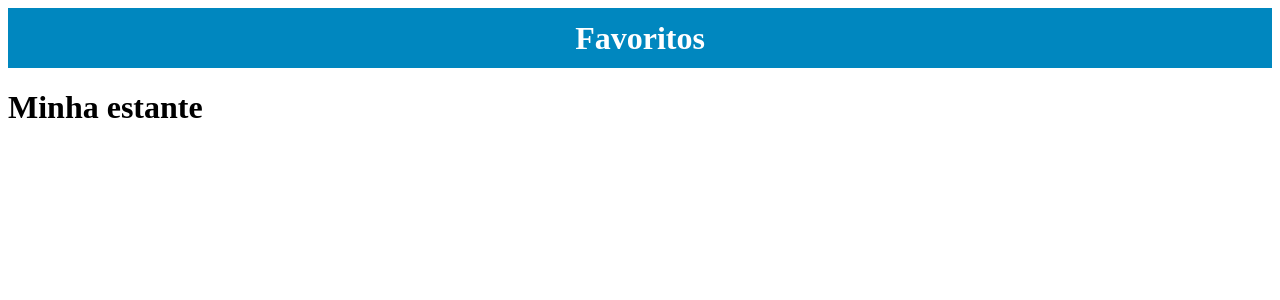
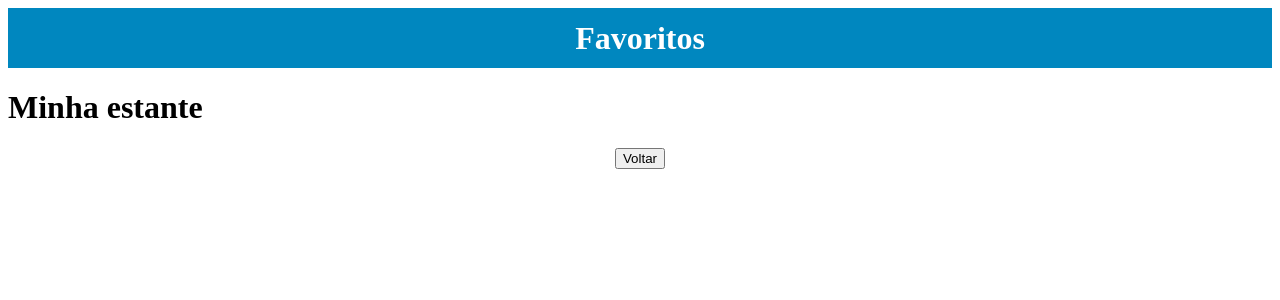
Before and after one commit to arthur-arend/react-google-books, a React (Create React App) app: page /favorites in a window 1280 px wide. Shown: the top 300 px of the page. Built offline with nearby package versions, Linux system fonts and the light colour scheme.

Commit message:
Button back

```diff
--- a/src/components/Header/index.jsx
+++ b/src/components/Header/index.jsx
@@ -3,7 +3,6 @@ import React from "react";
 import "./styles.scss";
 
 function Header({ title }) {
-  console.log(title);
   return (
     <div className="header__container">
       <h1>{title}</h1>
--- a/src/pages/Detail/index.jsx
+++ b/src/pages/Detail/index.jsx
@@ -20,7 +20,6 @@ function Detail() {
       })
       .catch((error) => {
         alert("Ocorreu um erro ao buscar o livro");
-        console.log(error);
       });
   }, [id]);
 
--- a/src/pages/Favorites/index.jsx
+++ b/src/pages/Favorites/index.jsx
@@ -1,4 +1,5 @@
 import React from "react";
+import { useHistory } from "react-router-dom";
 
 import Header from "../../components/Header";
 import Card from "../../components/Card";
@@ -8,6 +9,11 @@ import "./styles.scss";
 
 function Favorites() {
   const { favBooks } = useBooks();
+  const history = useHistory();
+
+  function handleBack() {
+    history.goBack();
+  }
 
   return (
     <div className="favorites__container">
@@ -21,6 +27,9 @@ function Favorites() {
             </div>
           );
         })}
+        <button type="button" onClick={() => handleBack()}>
+          Voltar
+        </button>
       </div>
     </div>
   );
--- a/src/pages/Home/index.jsx
+++ b/src/pages/Home/index.jsx
@@ -33,7 +33,6 @@ const Home = () => {
       })
       .catch((error) => {
         alert("Ocorreu um erro ao buscar o livro");
-        console.log(error);
       });
   };
 
```
Also changed, not shown: 1 other file (tests, documents, lock files or other folders).
